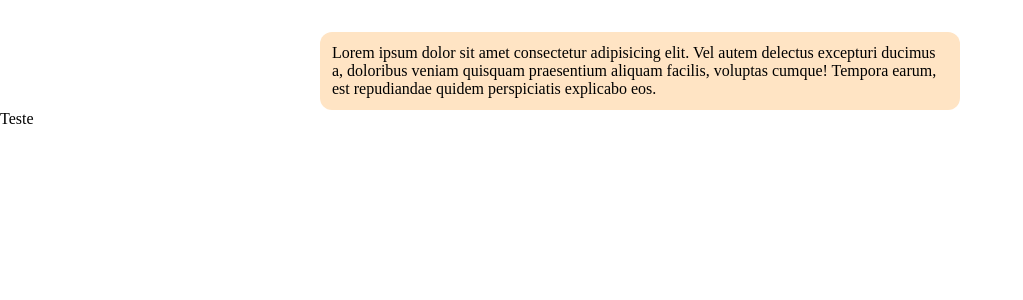
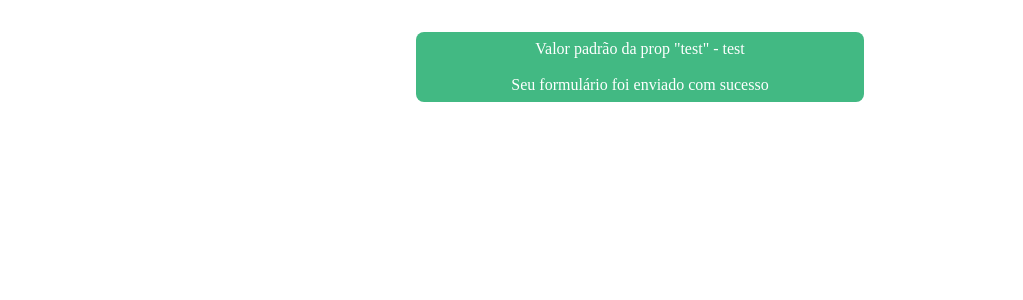
Before and after one commit to jao338/AulasVue2, a Vue app: page / in a window 1280 px wide. Shown: the top 300 px of the page, without its empty margins (0-1023 px from the left). Built offline with nearby package versions, Linux system fonts and the light colour scheme.

Commit message:
14 - Enviando dados para um componente filho usando props

```diff
--- a/src/App.vue
+++ b/src/App.vue
@@ -1,25 +1,38 @@
 <template>
 
 <div>
-  <baseCardComponent/>
-  <div class="baseCardComponent">Teste</div>
+  <baseAlertComponent :variant="variant">
+    {{ text }}
+  </baseAlertComponent>
 </div>
 
 </template>
 
 <script>
 
-import baseCardComponent from './components/baseCardComponent.vue'
+import baseAlertComponent from './components/baseAlertComponent.vue'
 
 export default {
   name: 'App',
+
+  data(){
+    return {
+
+      variant: "success",
+      text: "Seu formulário foi enviado com sucesso",
+
+    }
+  },
+
   components: {
-    baseCardComponent
+    baseAlertComponent
   },
 
   mounted() {
     document.title = "Aulas Vue.js 3"
-  }
+  },
+
+
 }
 </script>
 
--- /dev/null
+++ b/src/components/baseAlertComponent.vue
@@ -0,0 +1,70 @@
+<template>
+
+  <div :class="baseClass">
+
+    <span>Valor padrão da prop "test" - {{ test }}</span><br><br>
+
+    <slot/>
+
+  </div>
+
+</template>
+
+<script>
+export default {
+
+    // Para adicionar um valor padrão é necessário utilizar um objeto contendo objetos, sendo que cada objeto representa uma prop diferente. Cada prop possui dois valores, o tipo do dado e o seu valor padrão. Também é possível criar uma prop como array, sendo que cada item do array será uma prop diferente
+    props: {
+
+        variant: {
+            type: String,
+            default: ''
+        },
+
+        test: {
+            type: String,
+            default: 'test'
+        }
+
+    },
+
+    // Caso o valor de "this.variant" for igual a "alert-" concatenado com o valor da prop, o array recebe a classe, caso contarário não recebe nada
+    computed: {
+        baseClass(){
+            return [
+
+                'alert',
+                this.variant ? `alert-${this.variant}` : ""
+
+                ];
+        }
+    },
+
+}
+</script>
+
+<style>
+
+    .alert{
+        text-align: center;
+        width: 35%;
+        margin-left: auto;
+        margin-right: auto;
+        margin-top: 32px;
+        padding: 8px;
+        border-radius: 8px;
+        color: gray;
+        background-color: #ddd;
+    }
+
+    .alert-success{
+        color: #fff;
+        background-color: #42b983;
+    }
+
+    .alert-danger{
+        color: #fff;
+        background-color: red;
+    }
+
+</style>
```
